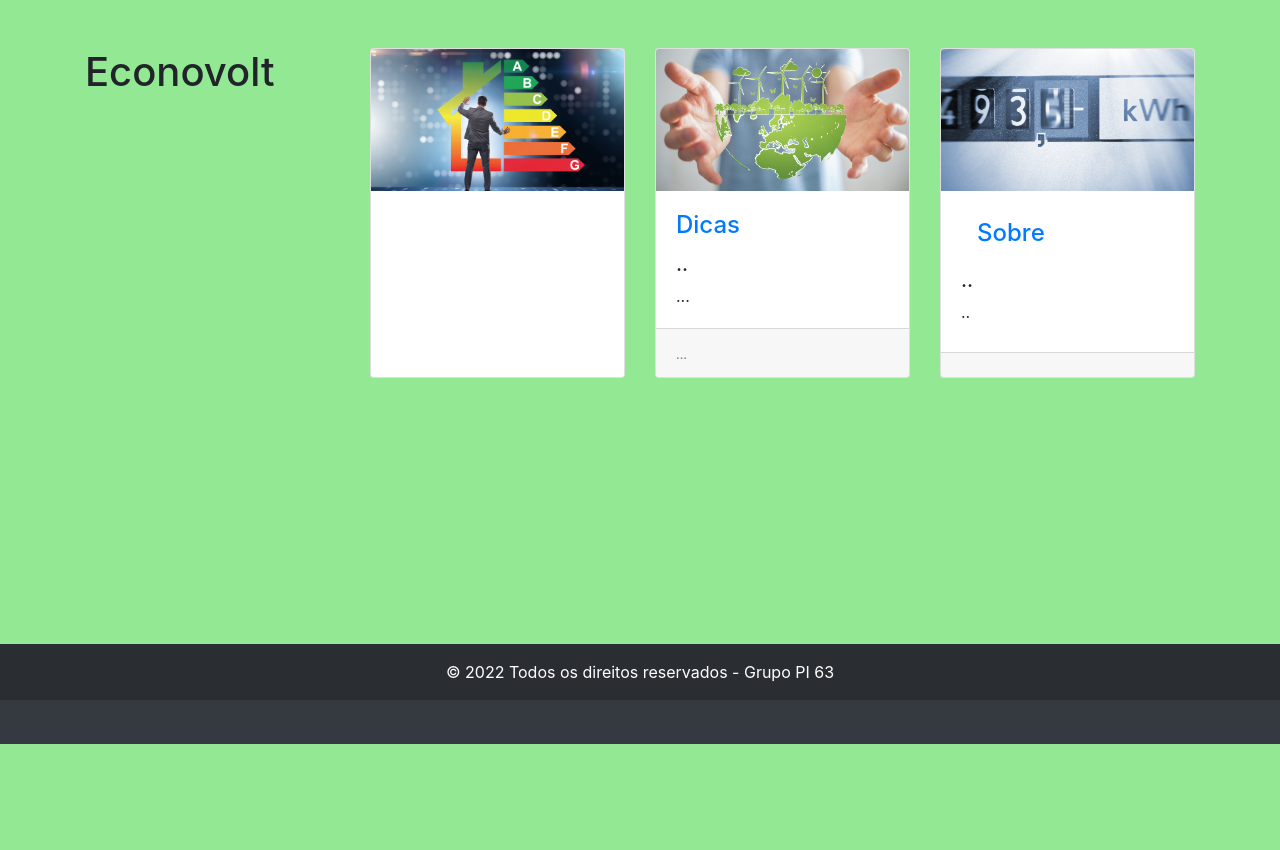
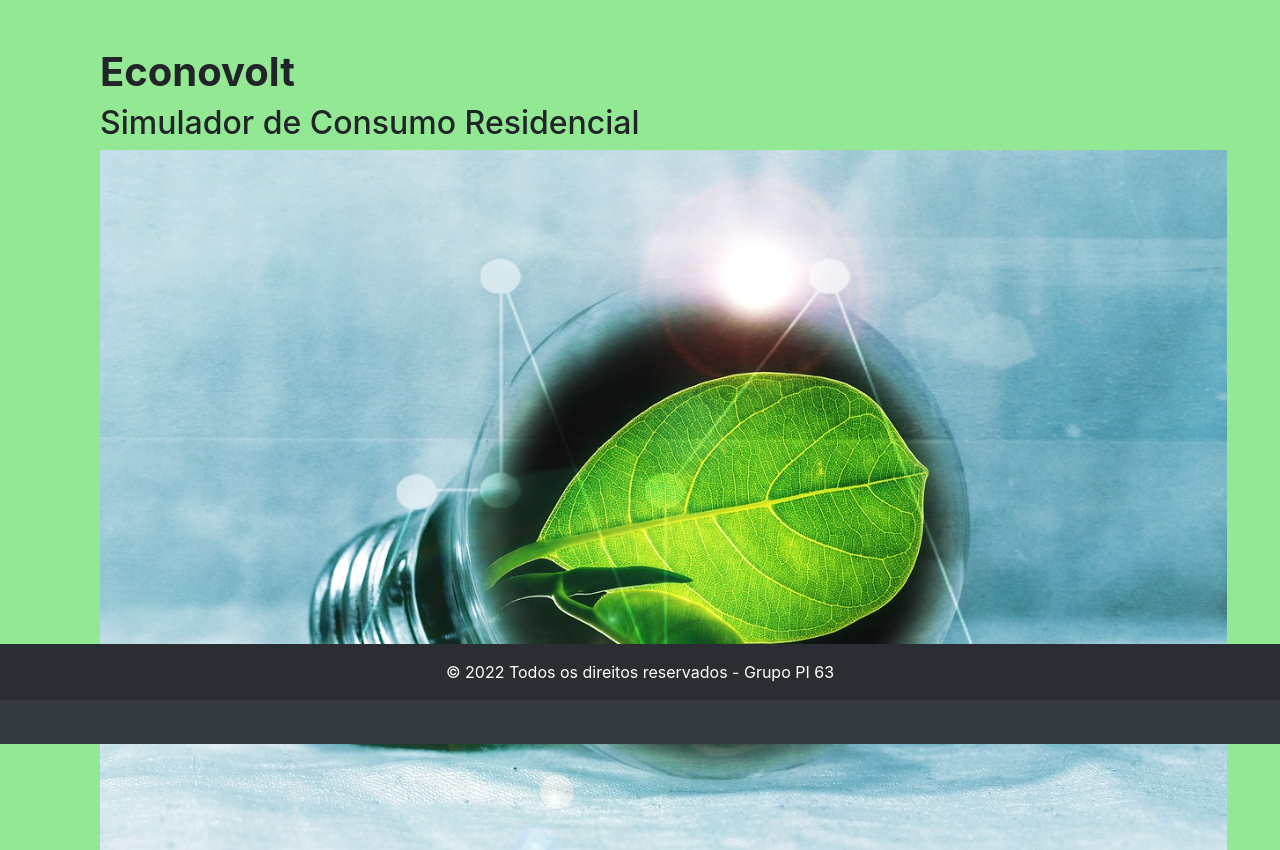
Before and after one commit to rafael1717y/econovolt2, a Flask app: page / in a window 1280 px wide. Shown: the part 56-906 px from the top of the page. Before the commit the page ends 800 px from the top, so only its background shows below. Run offline with Flask 2, Linux system fonts and the light colour scheme; some libraries are stand-ins or nearby versions.

Commit message:
alteração da imagem no template da index

```diff
--- a/app/templates/base.html
+++ b/app/templates/base.html
@@ -13,7 +13,7 @@
 <body>
   <nav class="navbar navbar-expand-lg navbar-dark bg-dark fixed-top">
     <div class="container">
-      <a href="{{ url_for('index') }}" class="navbar-brand">
+      <a href="{{ url_for('index') }}" class="navbar-brand" >
         <img src="{{ url_for('static', filename='img/logo.jpeg') }}" height="40px">
       </a>
       <button class="navbar-toggler" type="button"
--- a/app/templates/index.html
+++ b/app/templates/index.html
@@ -1,67 +1,20 @@
 {% extends 'base.html' %}
+{% set active_page = 'home' %}
+{% block content %}
 
-{% set active_page = 'home' %}
+<br>
+<br>
 
-{% block content %}
-  <div class="row">
-    <div class="col-lg-3">
-      <div class="my-4">
-          <br>
-        <h1>Econovolt</h1>
-      </div>
-    </div>
+  <div class="container">
+    <h1><strong>Econovolt</strong> </h1>
+    <h2>Simulador de Consumo Residencial</h2>
+  </div>
 
-    <div class="col-lg-9">
-      <div class="row my-5 card-wrapper">
-        <div class="col-lg-4 col-md-6 mb-4">
-          <div class="card h-100">
-              <div class="embed-responsive embed-responsive-16by9">
-                <a href="#">
-                  <img class="card-img-top embed-responsive-item" src="{{ url_for('static', filename='img/img3.jpeg') }}">
-                </a>
-              </div>
+<div class="container">
+  <a href="{{ url_for('index') }}" class="navbar-brand">
+    <img src="{{ url_for('static', filename='img/imagem_principal.jpg') }}" height="700px">
+  </a>
+</div>
 
-            </div>
-        </div>
-        <div class="col-lg-4 col-md-6 mb-4">
-          <div class="card h-100">
-              <div class="embed-responsive embed-responsive-16by9">
-                <a href="#">
-                  <img class="card-img-top embed-responsive-item" src="{{ url_for('static', filename='img/img2.jpeg') }}">
-                </a>
-              </div>
-              <div class="card-body">
-                <h4 class="card-title">
-                <a href="#">Dicas</a>
-                </h4>
-                <h5>..</h5>
-                <p class="card-text">...</p>
-              </div>
-              <div class="card-footer">
-                <small class="text-muted">...</small>
-              </div>
-            </div>
-        </div>
-        <div class="col-lg-4 col-md-6 mb-4">
-          <div class="card h-100">
-              <div class="embed-responsive embed-responsive-16by9">
-                <a href="#">
-                  <img class="card-img-top embed-responsive-item" src="{{ url_for('static', filename='img/img1.jpeg') }}">
-                </a>
-              </div>
-              <div class="card-body">
-                <h4 class="card-title">
-                  <a href="{{ url_for('about') }}" class="nav-link">Sobre</a>
-                </h4>
-                <h5>..</h5>
-                <p class="card-text">..</p>
-              </div>
-              <div class="card-footer">
-                <small class="text-muted"></small>
-              </div>
-            </div>
-        </div>
-      </div>
-    </div>
-  </div>
+
 {% endblock %}
```
Also changed, not shown: app/static/css/style.css (line endings or trailing spaces), app/static/img/imagem_principal.jpg (added).
